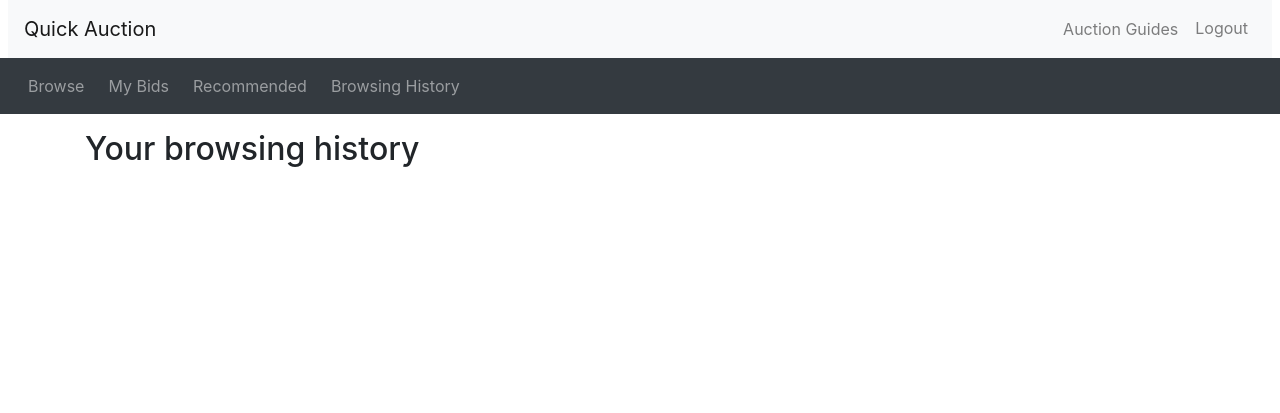
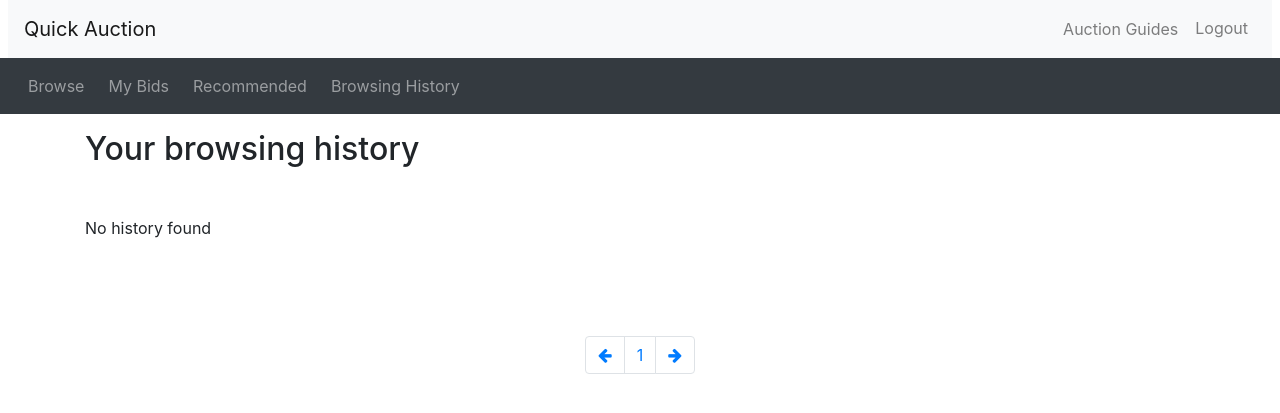
Before and after one commit to Rachel2260/Online-Auction-System, a PHP site: page /history.php?page=2 in a window 1280 px wide. Shown: the top 413 px of the page. Run offline with PHP 8.4, Linux system fonts and the light colour scheme; a user stored in the database is signed in; data comes from the database, SQL or seed files in the repository; tables that the repository leaves empty or names only in its code hold one stand-in row (values such as "Sample post").

Commit message:
history_

```diff
--- a/history.php
+++ b/history.php
@@ -4,3 +4,132 @@
 <div class="container">
 
 <h2 class="my-3">Your browsing history</h2>
+
+</div>
+<div class="container mt-5">
+<!-- TODO: If result set is empty, print an informative message. Otherwise... -->
+
+<ul class="list-group">
+<?php
+  if (!isset($_GET['page'])) {
+    $curr_page = 1;
+  }
+  else {
+    $curr_page = $_GET['page'];
+  }
+
+  $user_ID = $_SESSION['user_ID'];
+  $query = "SELECT auction.item_name, auction.description, auction.end_time,auction.auction_ID
+            FROM history
+            JOIN auction ON history.auction_ID = auction.auction_ID
+            WHERE history.user_ID = '$user_ID'
+            GROUP BY history.auction_ID
+            ORDER BY history_ID DESC";
+
+
+  $query_temp = mysqli_query($conn,$query);
+  $results_per_page = 6;
+  $start_from = ($curr_page - 1) * $results_per_page;
+  $num_results = mysqli_num_rows($query_temp);
+  $max_page = ceil($num_results / $results_per_page);
+
+
+  $query .= " LIMIT " . $start_from . ',' . $results_per_page;
+  $query_run = mysqli_query($conn,$query);
+  if (mysqli_num_rows($query_run)>0)
+  {
+    while($row = mysqli_fetch_assoc($query_run)) :
+      $auction_ID = $row['auction_ID'];
+      $title = $row['item_name'];
+      $description = $row['description'];
+      $current_price = current_shown_price($auction_ID);
+      $num_bids = count_bid($auction_ID);
+      $end_date = $row['end_time'];
+      print_listing_li($auction_ID, $title, $description, $current_price, $num_bids, $end_date);
+    endwhile;
+  }
+  else
+  {
+    ?>
+      <tr>
+        <td colspan="4" style="text-align: center;">No history found</td>
+      </tr>
+    <?php
+  }
+
+?>
+
+
+<div class="container mt-5">
+
+<!-- TODO: If result set is empty, print an informative message. Otherwise... -->
+
+
+
+<!-- ------------------- PAGINATION UI ------------------- -->
+<nav aria-label="Search results pages" class="mt-5">
+  <ul class="pagination justify-content-center">
+
+<?php
+  // Copy any currently-set GET variables to the URL.
+  $querystring = "";
+  foreach ($_GET as $key => $value) {
+    if ($key != "page") {
+      $querystring .= "$key=$value&amp;";
+    }
+  }
+
+  $high_page_boost = max(3 - $curr_page, 0);
+  $low_page_boost = max(2 - ($max_page - $curr_page), 0);
+  $low_page = max(1, $curr_page - 2 - $low_page_boost);
+  $high_page = min($max_page, $curr_page + 2 + $high_page_boost);
+
+  // If not first page, show left and right button options
+  if ($curr_page != 1) {
+    echo('
+    <li class="page-item">
+      <a class="page-link" href="history.php?' . $querystring . 'page=' . ($curr_page - 1) . '" aria-label="Previous">
+        <span aria-hidden="true"><i class="fa fa-arrow-left"></i></span>
+        <span class="sr-only">Previous</span>
+      </a>
+    </li>');
+  }
+
+  for ($i = $low_page; $i <= $high_page; $i++) {
+    if ($i == $curr_page) {
+      // Highlight the link
+      echo('
+    <li class="page-item active">');
+    }
+    else {
+      // Non-highlighted link
+      echo('
+    <li class="page-item">');
+    }
+
+    // Do this in any case
+    echo('
+      <a class="page-link" href="history.php?' . $querystring . 'page=' . $i . '">' . $i . '</a>
+    </li>');
+  }
+
+  if ($curr_page != $max_page) {
+    echo('
+    <li class="page-item">
+      <a class="page-link" href="history.php?' . $querystring . 'page=' . ($curr_page + 1) . '" aria-label="Next">
+        <span aria-hidden="true"><i class="fa fa-arrow-right"></i></span>
+        <span class="sr-only">Next</span>
+      </a>
+    </li>');
+  }
+?>
+
+  </ul>
+</nav>
+
+
+</div>
+
+
+
+<?php include_once("footer.php")?>
```
